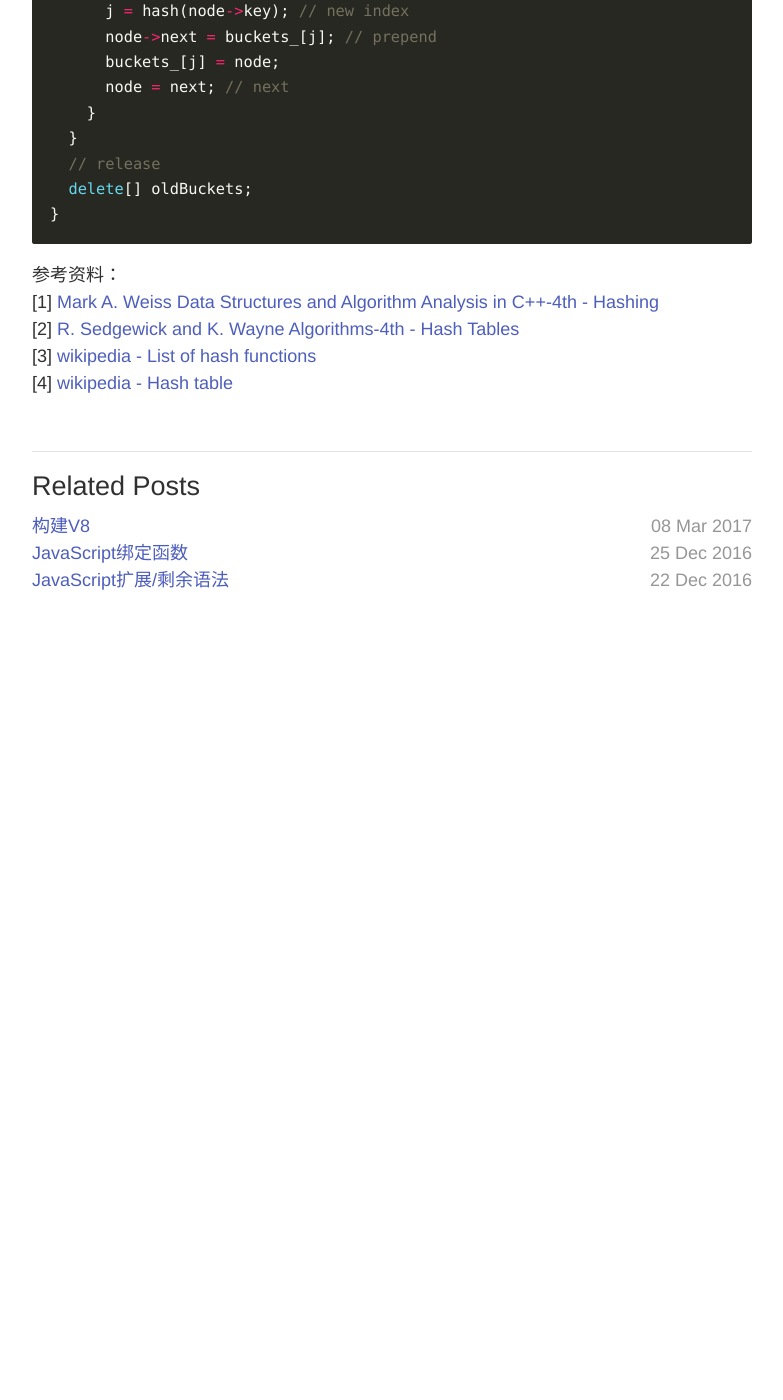
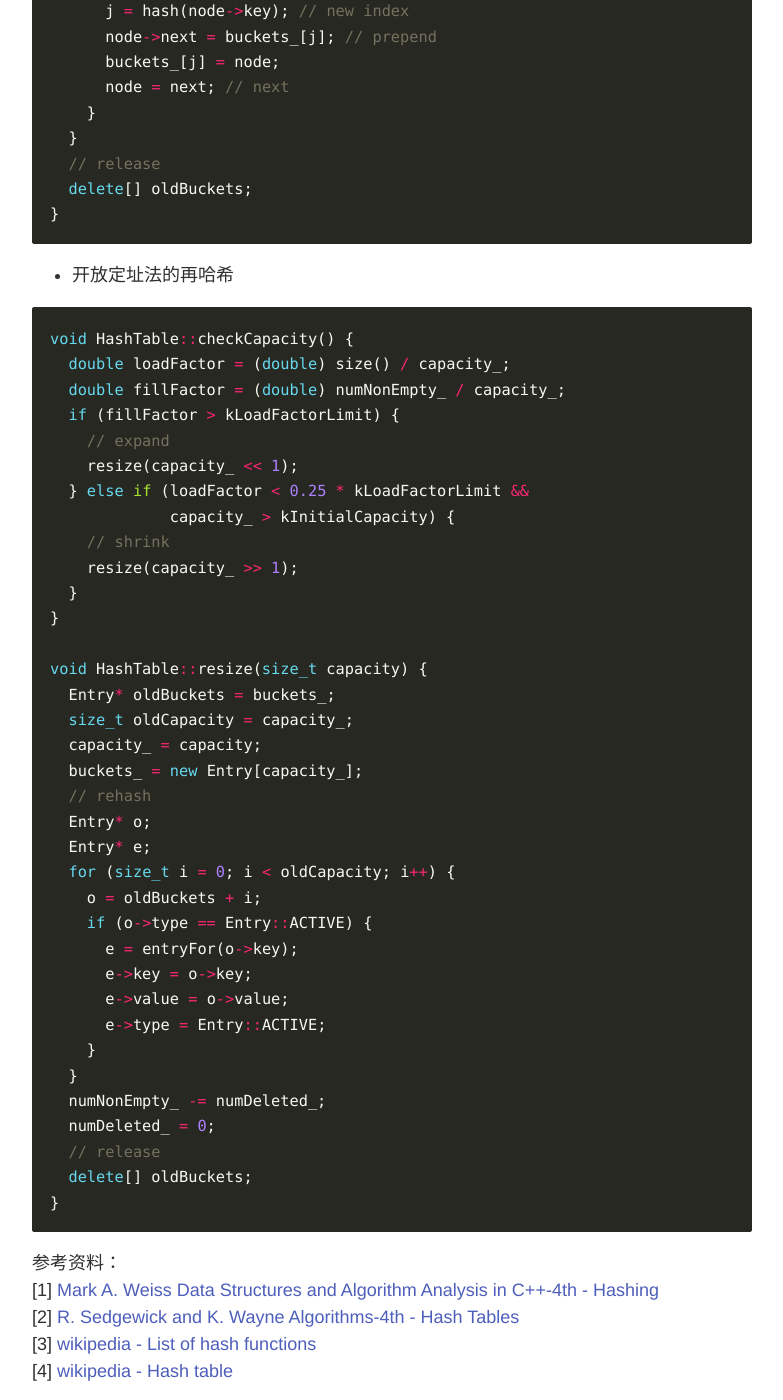
Before and after one commit to skylerlee/codelet, a Jekyll site: the page built from _posts/2016-10-16-hash-table.md, in a window 1280 px wide and 1400 px high, scrolled down 9047 px. Shown: the whole window, without its empty margins (248-1031 px from the left). Built offline with Jekyll 4.4.1, drawn with Linux system fonts in a browser that asks for light colours; comment, search, counter and statistics services are not loaded; before the commit the page ends 9677 px from its top, so only the background shows below that.

Commit message:
Update code

````diff
--- a/_posts/2016-10-16-hash-table.md
+++ b/_posts/2016-10-16-hash-table.md
@@ -364,6 +364,46 @@ void HashTable::resize(size_t capacity) {
 }
 ```
 
+* 开放定址法的再哈希
+
+```cpp
+void HashTable::checkCapacity() {
+  double loadFactor = (double) size() / capacity_;
+  double fillFactor = (double) numNonEmpty_ / capacity_;
+  if (fillFactor > kLoadFactorLimit) {
+    // expand
+    resize(capacity_ << 1);
+  } else if (loadFactor < 0.25 * kLoadFactorLimit &&
+             capacity_ > kInitialCapacity) {
+    // shrink
+    resize(capacity_ >> 1);
+  }
+}
+
+void HashTable::resize(size_t capacity) {
+  Entry* oldBuckets = buckets_;
+  size_t oldCapacity = capacity_;
+  capacity_ = capacity;
+  buckets_ = new Entry[capacity_];
+  // rehash
+  Entry* o;
+  Entry* e;
+  for (size_t i = 0; i < oldCapacity; i++) {
+    o = oldBuckets + i;
+    if (o->type == Entry::ACTIVE) {
+      e = entryFor(o->key);
+      e->key = o->key;
+      e->value = o->value;
+      e->type = Entry::ACTIVE;
+    }
+  }
+  numNonEmpty_ -= numDeleted_;
+  numDeleted_ = 0;
+  // release
+  delete[] oldBuckets;
+}
+```
+
 参考资料：
 [1] [Mark A. Weiss Data Structures and Algorithm Analysis in C++-4th - Hashing]()
 [2] [R. Sedgewick and K. Wayne Algorithms-4th - Hash Tables](https://algs4.cs.princeton.edu/34hash/)
````
